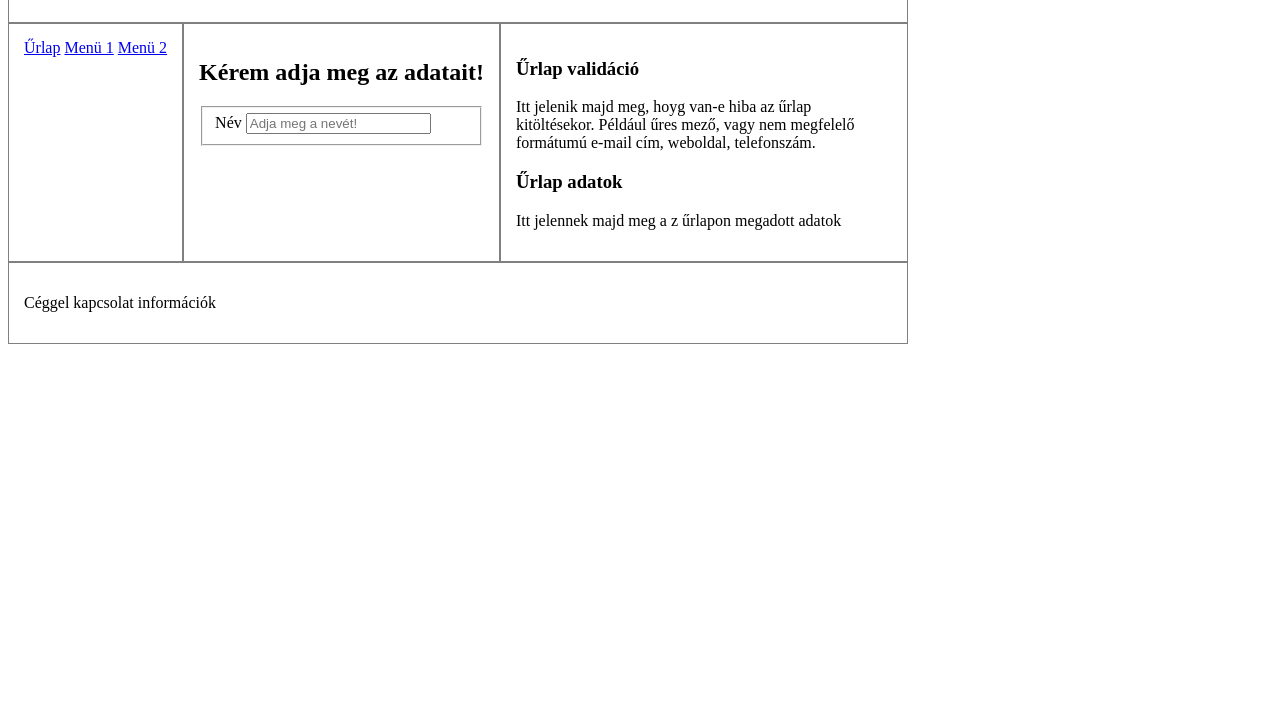
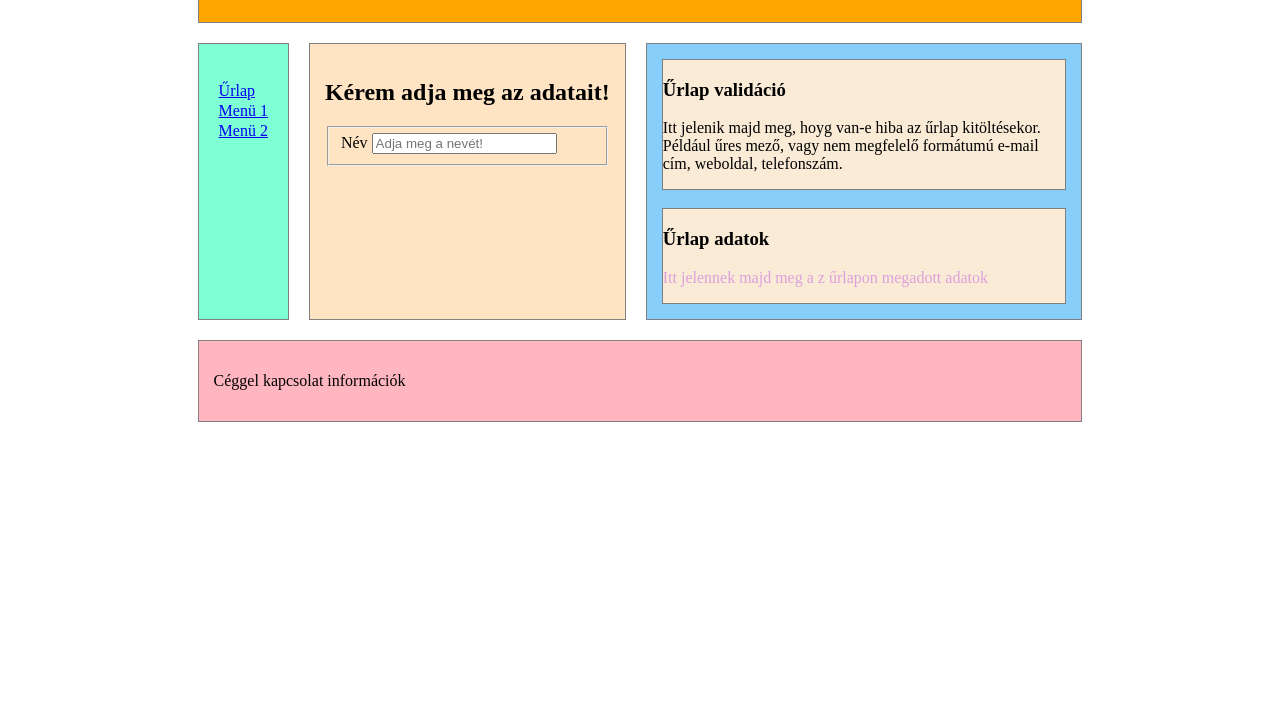
Before and after one commit to lindori/VD_urlap, a website: page VD_giturlap/public_html/index.html in a window 1280 px wide. Shown: the part 97-800 px from the top of the page. Drawn offline with Linux system fonts and the light colour scheme.

Commit message:
formazasok

```diff
--- a/VD_giturlap/public_html/formazasok.css
+++ b/VD_giturlap/public_html/formazasok.css
@@ -1,9 +1,31 @@
-/*
-To change this license header, choose License Headers in Project Properties.
-To change this template file, choose Tools | Templates
-and open the template in the editor.
-*/
-/*
-    Created on : 2021.04.21., 14:23:26
-    Author     : Dóri
-*/
+@charset "utf-8";
+
+header {
+background-color: orange;
+}
+nav {
+background-color: aquamarine;
+}
+article {
+background-color: bisque;
+}
+aside {
+background-color: lightskyblue;
+}
+footer {
+background-color: lightpink;
+}
+section {
+border: 1px solid gray;
+background-color: antiquewhite;
+}
+ul {
+list-style-type: none;
+padding: 5px;
+}
+li {
+padding-top: 2px;
+}
+#pszoveg {
+color: plum;
+}
--- a/VD_giturlap/public_html/index.html
+++ b/VD_giturlap/public_html/index.html
@@ -19,10 +19,11 @@ and open the template in the editor.
                 <h1>Üdvözöljük a weblapunkon!</h1>
             </header>
             <nav>
-                <a href="index.html">Űrlap</a>
-                <a href="#">Menü 1</a>
-                <a href="#">Menü 2</a>
-
+                <ul>
+                    <li><a href="index.html">Űrlap</a></li>
+                    <li><a href="#">Menü 1</a></li>
+                    <li><a href="#">Menü 2</a></li>
+                </ul>
             </nav>
             <article>
                <h2>Kérem adja meg az adatait!</h2>
@@ -43,17 +44,16 @@ and open the template in the editor.
             </article>
             <aside>
                 <section>
-                    <h3>
-                        Űrlap validáció</h3>
+                    <h3>Űrlap validáció</h3>
                     <p>
                        Itt jelenik majd meg, hoyg van-e hiba az űrlap kitöltésekor. Például űres mező, vagy nem megfelelő formátumú e-mail cím, weboldal, telefonszám.
                     </p>
 
                 </section>
+                <br>
                 <section>
                    <h3>Űrlap adatok</h3>
-                <p>
-                   Itt jelennek majd meg a z űrlapon megadott adatok  </p>
+                <p id="pszoveg"> Itt jelennek majd meg a z űrlapon megadott adatok  </p>
                 </section>
 
 
--- a/VD_giturlap/public_html/szerkezet.css
+++ b/VD_giturlap/public_html/szerkezet.css
@@ -1,13 +1,18 @@
 @charset "utf-8";
 
+body
 main{
  display:grid;
  grid-template-areas:
      'h h h h h h'
-     'n a a a as as'
-     'n a a a as as'
+     'n a a a a as'
+     'n a a a a as'
      'f f f f f f';
- max-width: 900px;
+ grid-column-gap: 20px;
+ grid-row-gap: 20px;
+ max-width: 70%;
+ margin: auto;
+
 
 }
 
@@ -25,6 +30,7 @@ aside{
    grid-area:as;
    border: 1px solid gray;
    padding: 15px;
+
 }
 footer
 {
```
Lines whose indentation alone changed are shown as unchanged.
